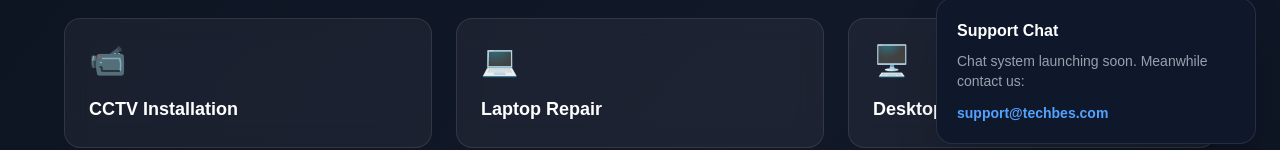
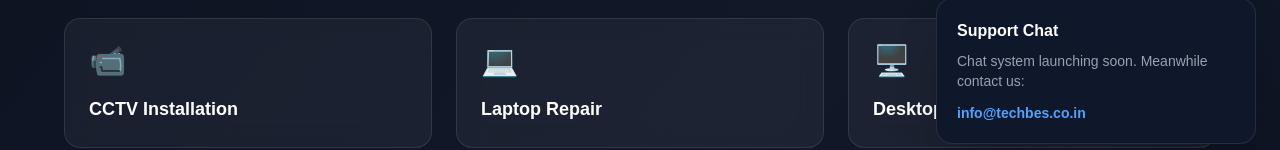
Before and after one commit to Viswaa-Techbes/promotion_page1, a Next.js app: page /coming-soon in a window 1280 px wide. Both pictures are taken after a click on the button "Live Chat". Shown: the part 576-726 px from the top of the page. Built offline with nearby package versions, Linux system fonts and the light colour scheme.

Commit message:
update contact email in ComingSoonPage component

```diff
--- a/src/app/coming-soon/page.jsx
+++ b/src/app/coming-soon/page.jsx
@@ -159,7 +159,7 @@ export default function ComingSoonPage() {
           </p>
 
           <p className="text-sm font-semibold mt-3 text-blue-400">
-            support@techbes.com
+            info@techbes.co.in
           </p>
         </div>
       )}
```
